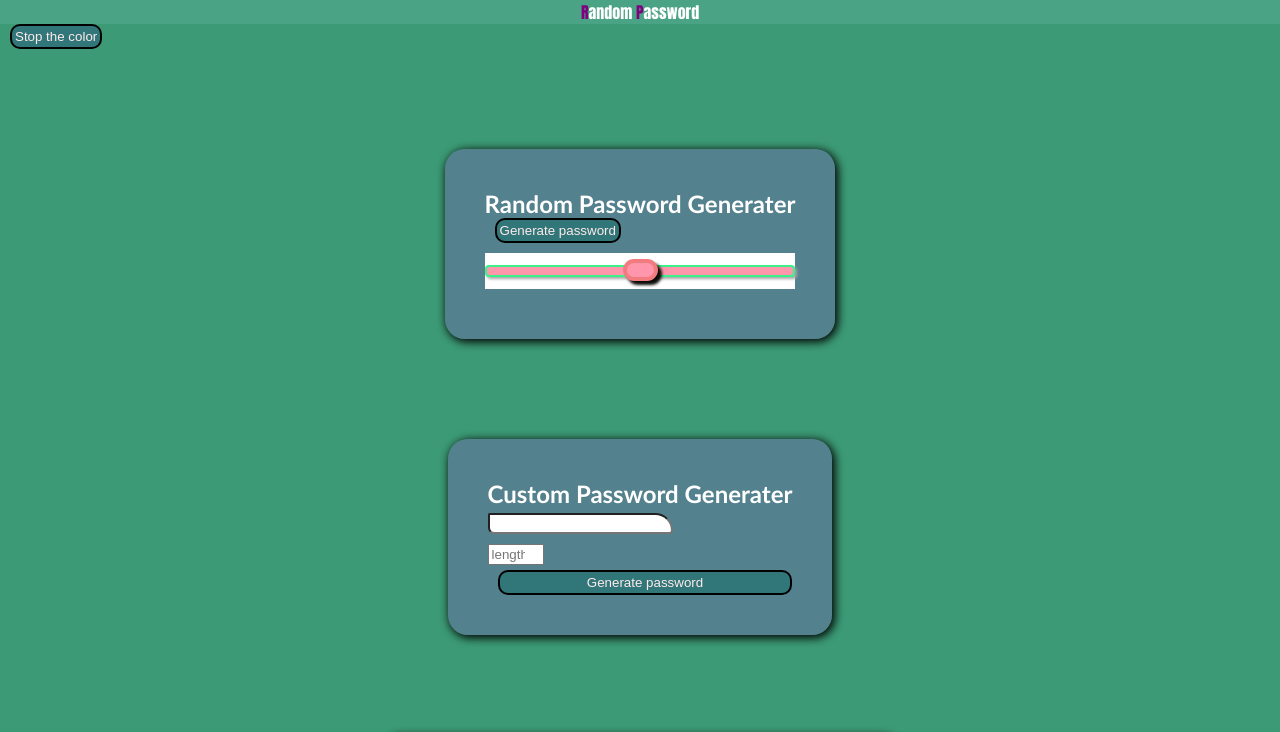
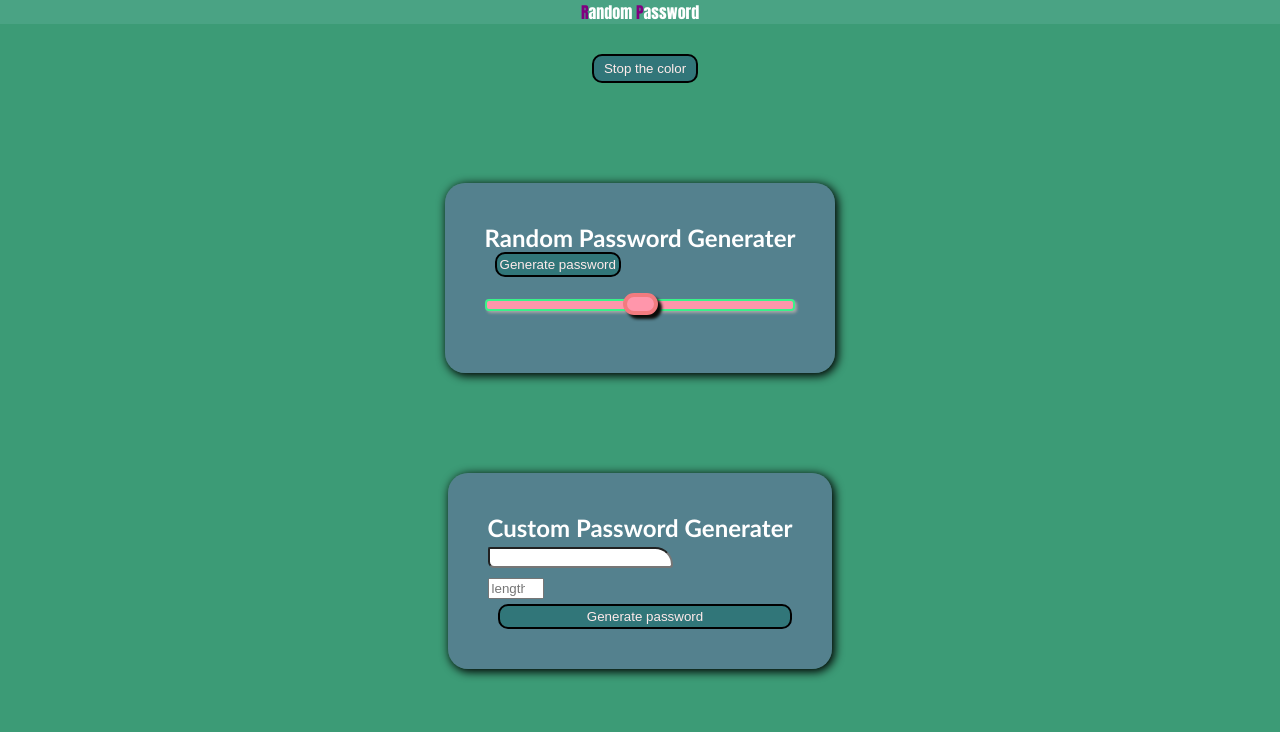
Before and after one commit to AhmadGh18/Password, a plain HTML site: page index.html in a window 1280 px wide. Shown: the top 732 px of the page. Drawn offline with Linux system fonts and the light colour scheme; some packages are replaced by stand-ins of ours; a script that the page names is missing.

Commit message:
Update style.css

```diff
--- a/style.css
+++ b/style.css
@@ -12,7 +12,20 @@
 
 }
 
+.somebutton {
 
+    display: flex;
+    justify-content: center;
+    margin-top: 30px;
+}
+
+.somebutton button {
+    padding: 5px 10px;
+}
+
+#range {
+    background-color: transparent;
+}
 
 h2 {
     color: white;
```
